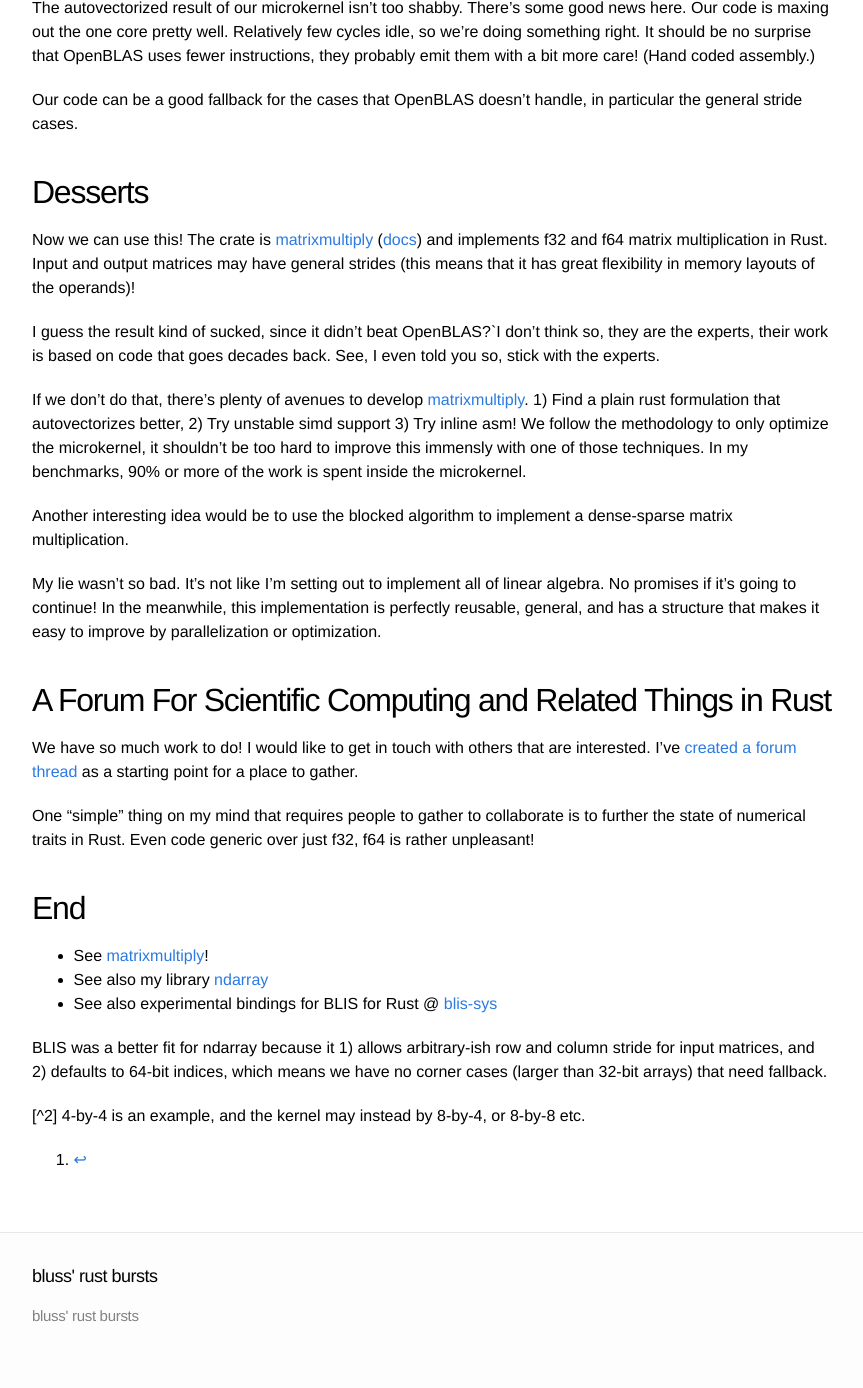
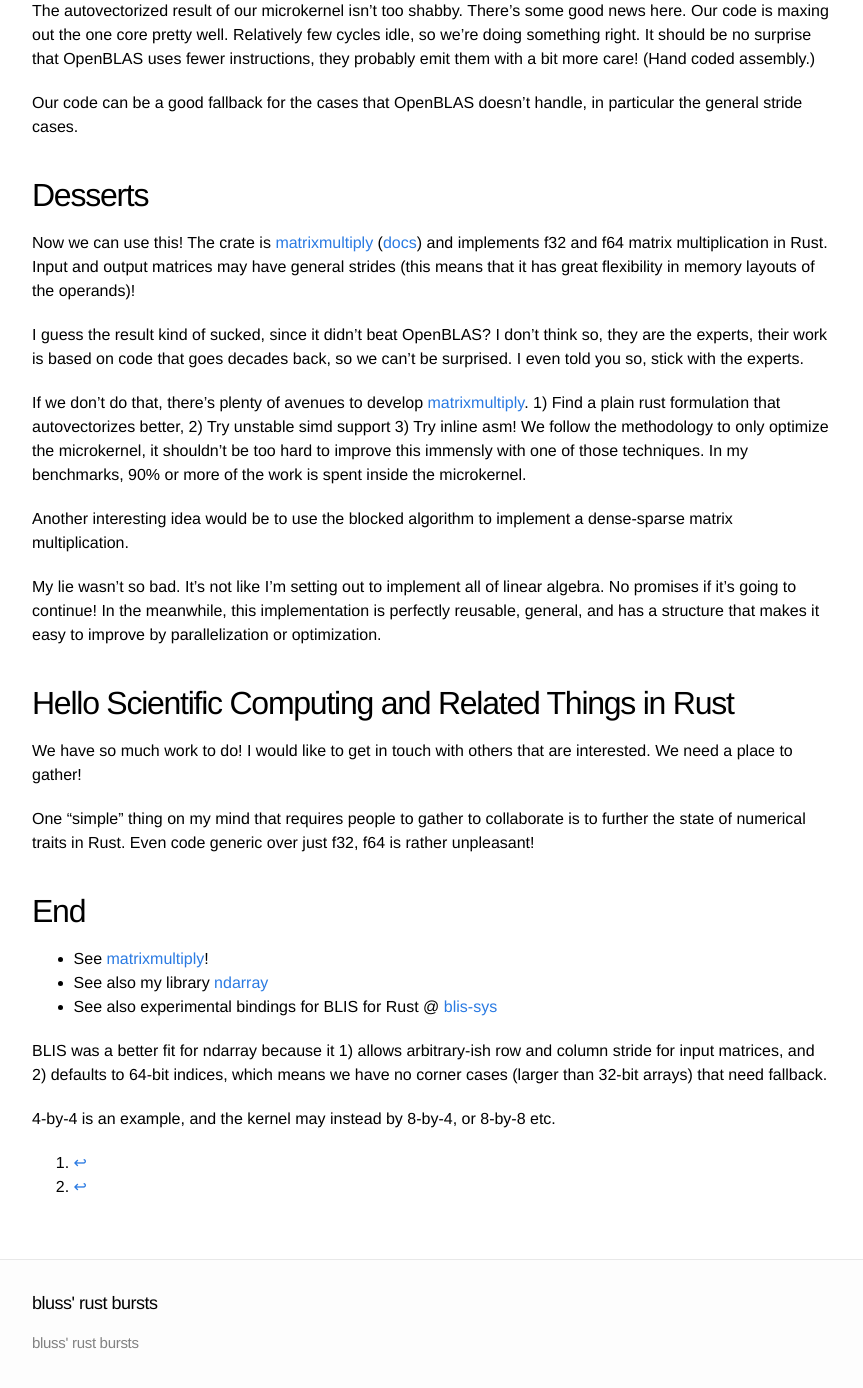
Before and after one commit to bluss/bluss.github.io, a Jekyll site: the page built from _posts/2016-03-28-a-gemmed-rabbit-hole.markdown, in a window 1280 px wide and 1400 px high, scrolled down 3395 px. Shown: the top 1388 px of the window, without its empty margins (208-1071 px from the left). Built offline with Jekyll 4.4.1, drawn with Linux system fonts in a browser that asks for light colours; some of the changed text lies outside the part shown.

Commit message:
Style updates

```diff
--- a/_posts/2016-03-28-a-gemmed-rabbit-hole.markdown
+++ b/_posts/2016-03-28-a-gemmed-rabbit-hole.markdown
@@ -7,11 +7,11 @@
 
 I lied!
 
-I said I didn't want to implement any linear algebra in Rust. Best to leave
-it to the experts! It seems I couldn't resist the attraction.
+I said I didn’t want to implement any linear algebra in Rust. Best to leave
+it to the experts! It seems I couldn’t resist the attraction.
 
 Someone mentioned [BLIS][blis], and I fell into the rabbit hole.
-It's a really interesting linear algebra implementation,
+It’s a really interesting linear algebra implementation,
 some of its specifics also fit [ndarray][ndarray]
 better than regular [BLAS][blas] does, so I had to keep reading.[^1]
 
@@ -24,20 +24,22 @@
 matrix multiplication and a whole “BLAS-like” suite of algorithms,
 by breaking it down into component algorithms.
 
-<div style="float: right; width: 300px;">
+<div style="float: right; width: 300px; padding: 10px;">
 <img style="max-width: 100%;" alt="matrix splitting scheme" src="/blis.jpg" />
-Artist's impression of the matrix packing process. The numbers 5, 4,
+<small>
+Artist’s impression of the matrix packing process. The numbers 5, 4,
 3, 2, 1 are nested loops (5 the outermost) where the microkernel is looped
 over as #1.
 You could look at the
 <a href="https://github.com/flame/blis/wiki/Multithreading">real image</a>, too.
+</small>
 </div>
 
 In particular they have [this image][mt] ([from wiki][w]) which shows well
 how they partition the matrices. With their scheme, it does not seem so hard
 after all to implement a good matrix multiplication.
 
-At the core of it all, there's just one matrix multiplication kernel,
+At the core of it all, there’s just one matrix multiplication kernel,
 a _microkernel_, that takes as input two 4-by-k input columns of data and
 multiply-add it into a 4-by-4 result matrix.[^2]
 
@@ -52,9 +54,9 @@
 strategies. (They go on to reuse the microkernel for several related operations,
 such as the symmetric cases).
 
-I had to try to write this in Rust. It's not going to be revolutionary,
-but it's going to be fun, and a heck of an improvement over a naive matrix
-multiplication algorithm. This algorithm packs its data into a form that's
+I had to try to write this in Rust. It’s not going to be revolutionary,
+but it’s going to be fun, and a heck of an improvement over a naive matrix
+multiplication algorithm. This algorithm packs its data into a form that’s
 efficient to process, then feeds it to the microkernel. Packing the
 data pays off already when the matrices are very small.
 
@@ -127,12 +129,12 @@
 ## Benchmark
 
 To evaluate it, I plug it in to ndarray's benchmarks. Ndarray can already use
-OpenBLAS, and it's easy to plug in this new code too.
+OpenBLAS, and it’s easy to plug in this new code too.
 
 The benchmark problem is a matrix multiplication where *A* is 128-by-10000
 and *B* is 10000-by-128.
 
-Let's see how they compare, the new code first:
+Let’s see how they compare, the new code first:
 
 <pre>
 test mat_mul_f32::mix10000         ... bench:  23,711,252 ns/iter (+/- 479,749)
@@ -185,14 +187,14 @@
        4,203170924 seconds time elapsed
 </pre>
 
-The autovectorized result of our microkernel isn't too shabby.
-There's some good news here. Our code is
-maxing out the one core pretty well. Relatively few cycles idle, so we're
+The autovectorized result of our microkernel isn’t too shabby.
+There’s some good news here. Our code is
+maxing out the one core pretty well. Relatively few cycles idle, so we’re
 doing something right. It should be no surprise that OpenBLAS uses fewer
 instructions, they probably emit them with a bit more care! (Hand coded
 assembly.)
 
-Our code can be a good fallback for the cases that OpenBLAS doesn't handle,
+Our code can be a good fallback for the cases that OpenBLAS doesn’t handle,
 in particular the general stride cases.
 
 ## Desserts
@@ -205,11 +207,12 @@
 [gemmcrate]: https://crates.io/crates/matrixmultiply
 [docs]: http://bluss.github.io/matrixmultiply/matrixmultiply/
 
-I guess the result kind of sucked, since it didn’t beat OpenBLAS?`I don’t think
-so, they are the experts, their work is based on code that goes decades back.
-See, I even told you so, stick with the experts.
+I guess the result kind of sucked, since it didn’t beat OpenBLAS? I don’t think
+so, they are the experts, their work is based on code that goes decades back,
+so we can’t be surprised.
+I even told you so, stick with the experts.
 
-If we don't do that, there's plenty of avenues to develop [matrixmultiply][gemmcrate].
+If we don’t do that, there’s plenty of avenues to develop [matrixmultiply][gemmcrate].
 1) Find a plain rust formulation that autovectorizes better, 2) Try unstable
 simd support 3) Try inline asm! We follow the methodology to only optimize
 the microkernel, it shouldn’t be too hard to improve this immensly with
@@ -219,22 +222,19 @@
 Another interesting idea would be to use the blocked algorithm
 to implement a dense-sparse matrix multiplication.
 
-My lie wasn't so bad. It's not like I'm setting out to implement all of linear
-algebra. No promises if it's going to continue! In
+My lie wasn’t so bad. It’s not like I’m setting out to implement all of linear
+algebra. No promises if it’s going to continue! In
 the meanwhile, this implementation is perfectly reusable, general, and has
 a structure that makes it easy to improve by parallelization or optimization.
 
-## A Forum For Scientific Computing and Related Things in Rust
+## Hello Scientific Computing and Related Things in Rust
 
 We have so much work to do! I would like to get in touch with others
-that are interested. I’ve [created a forum thread][users] as a starting point
-for a place to gather.
+that are interested. We need a place to gather!
 
 One “simple” thing on my mind that requires people to gather to collaborate
 is to further the state of numerical traits in Rust. Even
 code generic over just f32, f64 is rather unpleasant!
-
-[users]: .
 
 ## End
 
@@ -249,5 +249,5 @@
 stride for input matrices, and 2) defaults to 64-bit indices, which means
 we have no corner cases (larger than 32-bit arrays) that need fallback.
 
-[^2]
+[^2]:
 4-by-4 is an example, and the kernel may instead by 8-by-4, or 8-by-8 etc.
```
